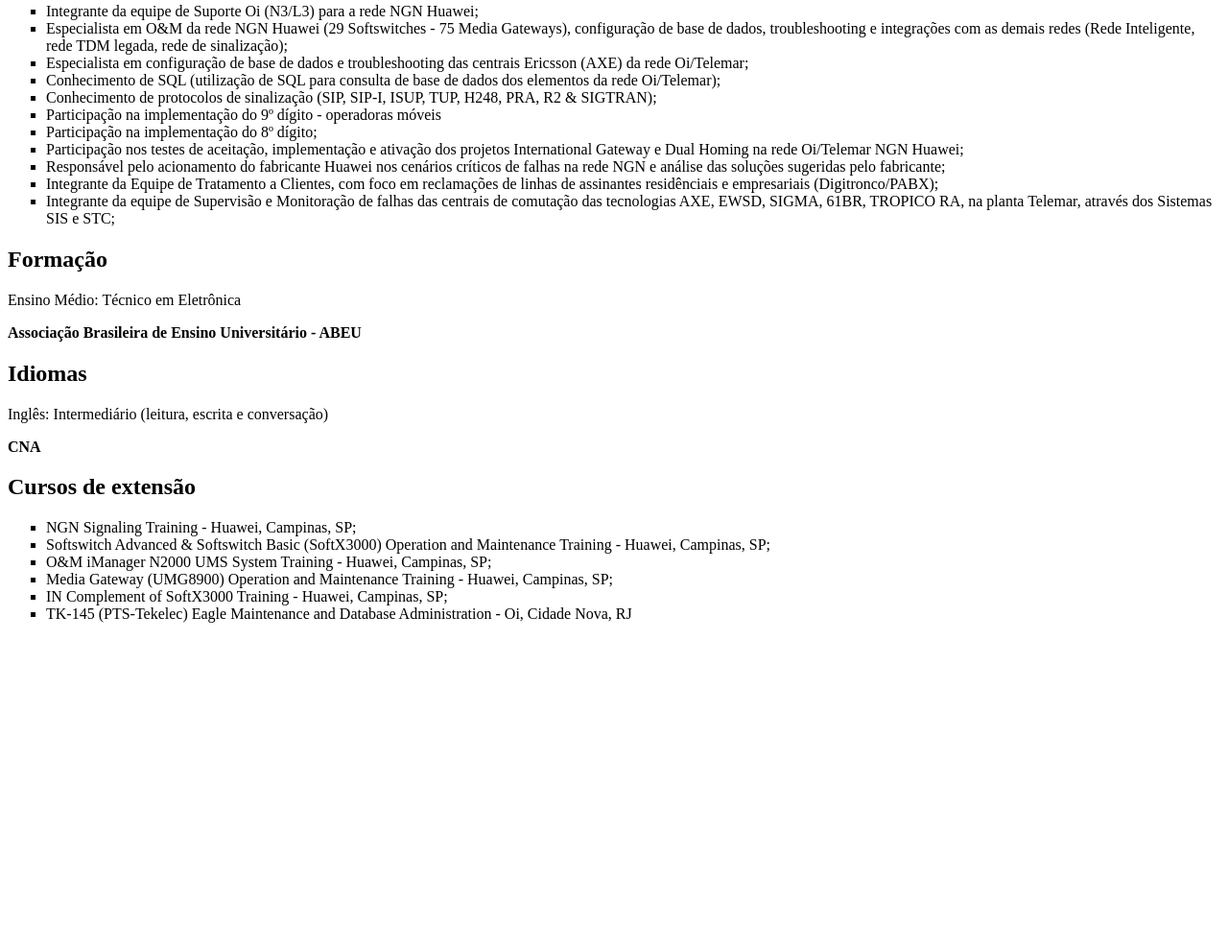
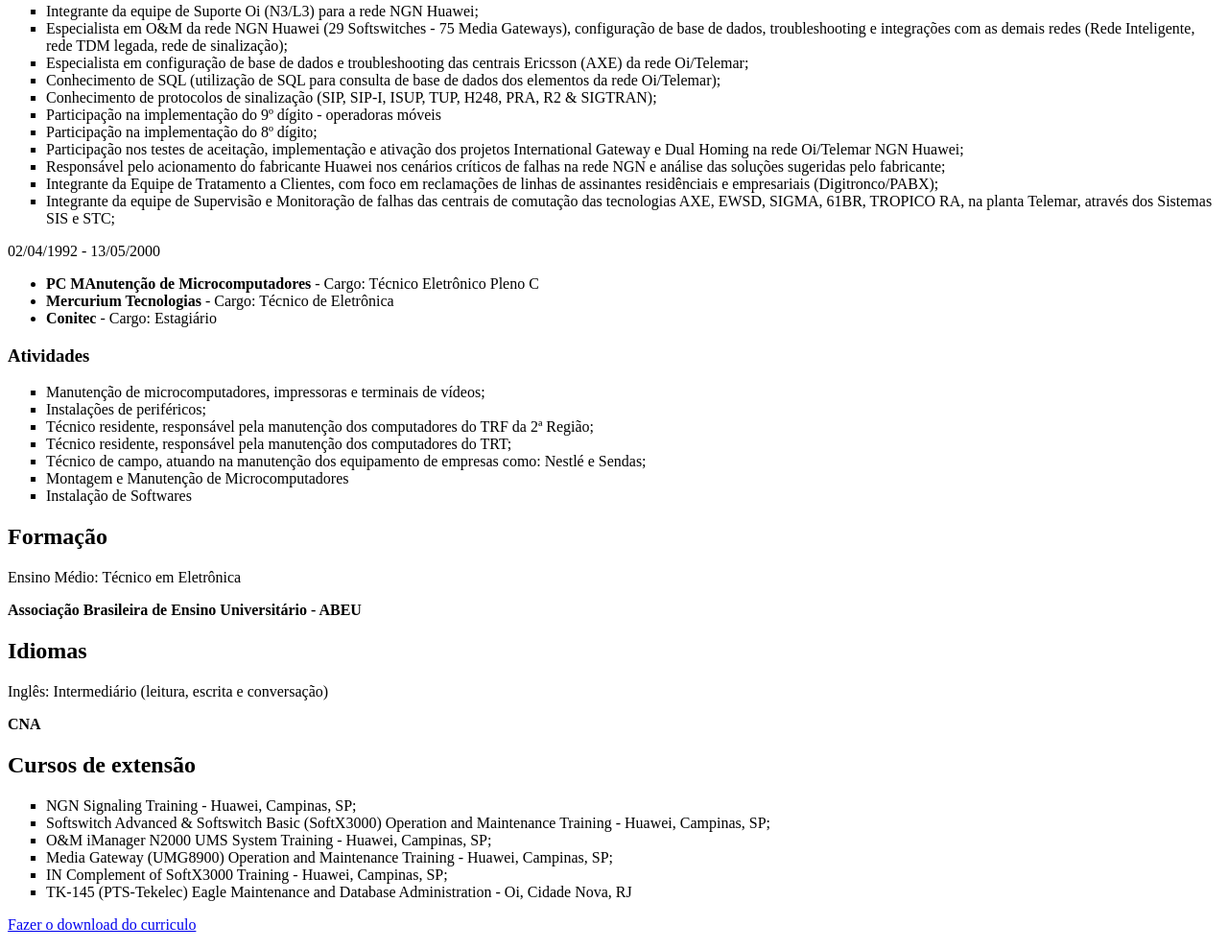
Before and after one commit to AndreFelsemburgh/curriculo, a plain HTML site: page index.html in a window 1280 px wide. Shown: the part 534-1523 px from the top of the page at 96% size. Before the commit the page ends 1199 px from the top, so only its background shows below. Drawn offline with Linux system fonts and the light colour scheme.

Commit message:
adicionei mais experiências profissionais
Adicionei experiências profissionais da área de manutenção de computadores e um link para baixar o arquivo em pdf

```diff
--- a/index.html
+++ b/index.html
@@ -41,6 +41,24 @@
         <li>Integrante da equipe de Supervisão e Monitoração de falhas das centrais de comutação das tecnologias AXE, EWSD, SIGMA, 61BR, TROPICO RA, na planta Telemar, através dos Sistemas SIS e STC;</li>
     </ul>
 
+    <p>02/04/1992 - 13/05/2000</p>
+    <ul>
+        <li><strong>PC MAnutenção de Microcomputadores</strong> - Cargo: Técnico Eletrônico Pleno C</li>
+        <li><strong>Mercurium Tecnologias</strong> - Cargo: Técnico de Eletrônica</li>
+        <li><strong>Conitec</strong> - Cargo: Estagiário</li>
+    </ul>
+
+    <h3>Atividades</h3>
+    <ul type="square">
+        <li>Manutenção de microcomputadores, impressoras e terminais de vídeos;</li>
+        <li>Instalações de periféricos;</li>
+        <li>Técnico residente, responsável pela manutenção dos computadores do TRF da 2ª Região;</li>
+        <li>Técnico residente, responsável pela  manutenção dos computadores do TRT;</li>
+        <li>Técnico de campo, atuando na manutenção dos equipamento de empresas como: Nestlé e Sendas;</li>
+        <li>Montagem e Manutenção de Microcomputadores</li>
+        <li>Instalação de Softwares</li>
+    </ul>
+
     <h2>Formação</h2>
     <p>Ensino Médio: Técnico em Eletrônica</p>
     <p><strong>Associação Brasileira de Ensino Universitário - ABEU</strong></p>
@@ -59,5 +77,7 @@
         <li>TK-145 (PTS-Tekelec) Eagle Maintenance and Database Administration - Oi, Cidade Nova, RJ</li>
     </ul>
 
+    <p><a href="pdf/AndreFelsemburgh.pdf" download="AndreFelsemburgh.pdf type="application/pdf">Fazer o download do curriculo</a></p>
+
 </body>
 </html>
```
Also changed, not shown: 1 other file.
